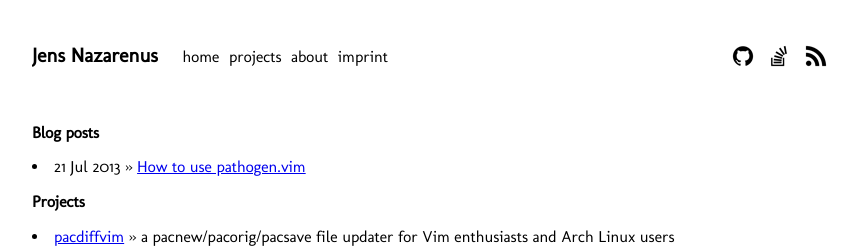
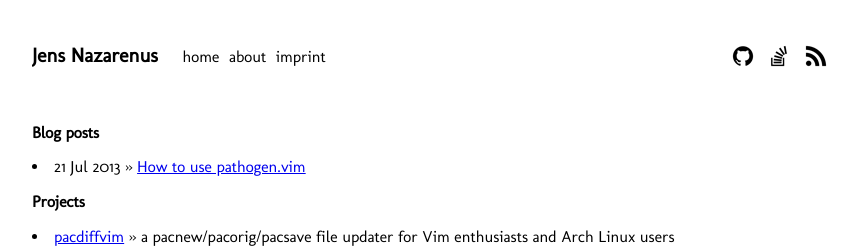
Before and after one commit to jens-na/jens-na.github.io, a Jekyll site: the page built from index.html, in a window 1280 px wide. Shown: the top 248 px of the page, without its empty margins (208-1065 px from the left). Built offline with Jekyll 4.4.1, drawn with Linux system fonts in a browser that asks for light colours.

Commit message:
removed projects in nav

```diff
--- a/_layouts/default.html
+++ b/_layouts/default.html
@@ -13,7 +13,6 @@
       <div class="title">
         <a class="name" href="/">Jens Nazarenus</a>
         <a class="nav" href="/">home</a>
-        <a class="nav" href="/projects">projects</a>
         <a class="nav" href="/about">about</a>
         <a clasS="nav" href="/imprint">imprint</a>
       </div>
```
